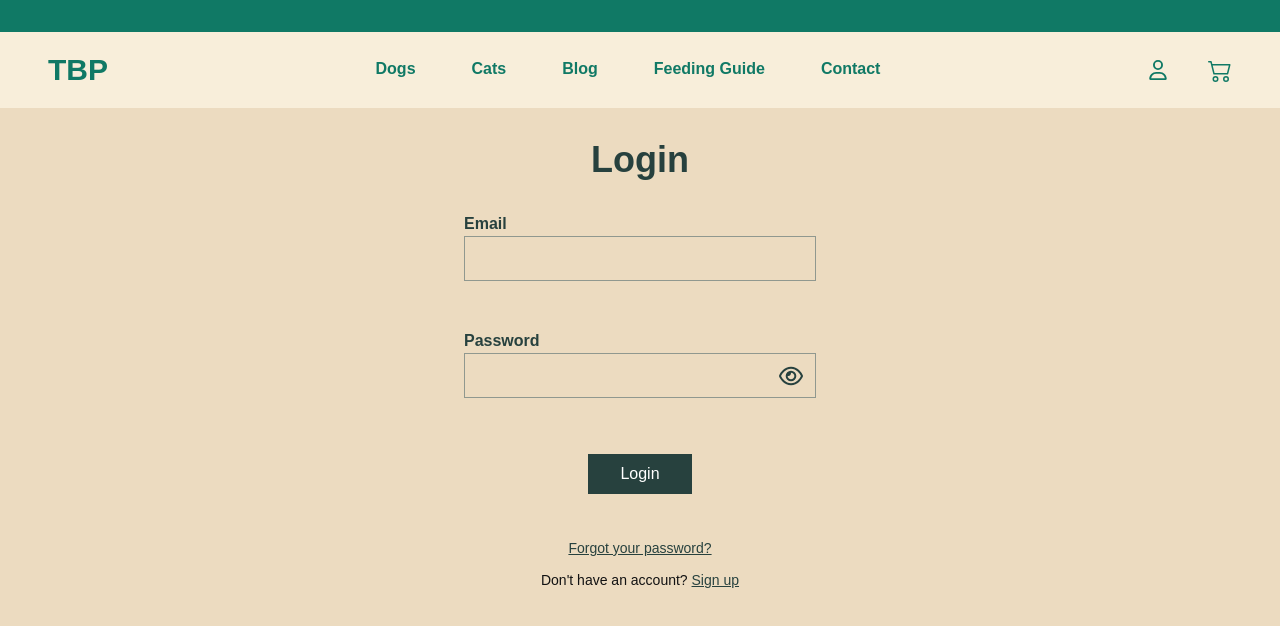
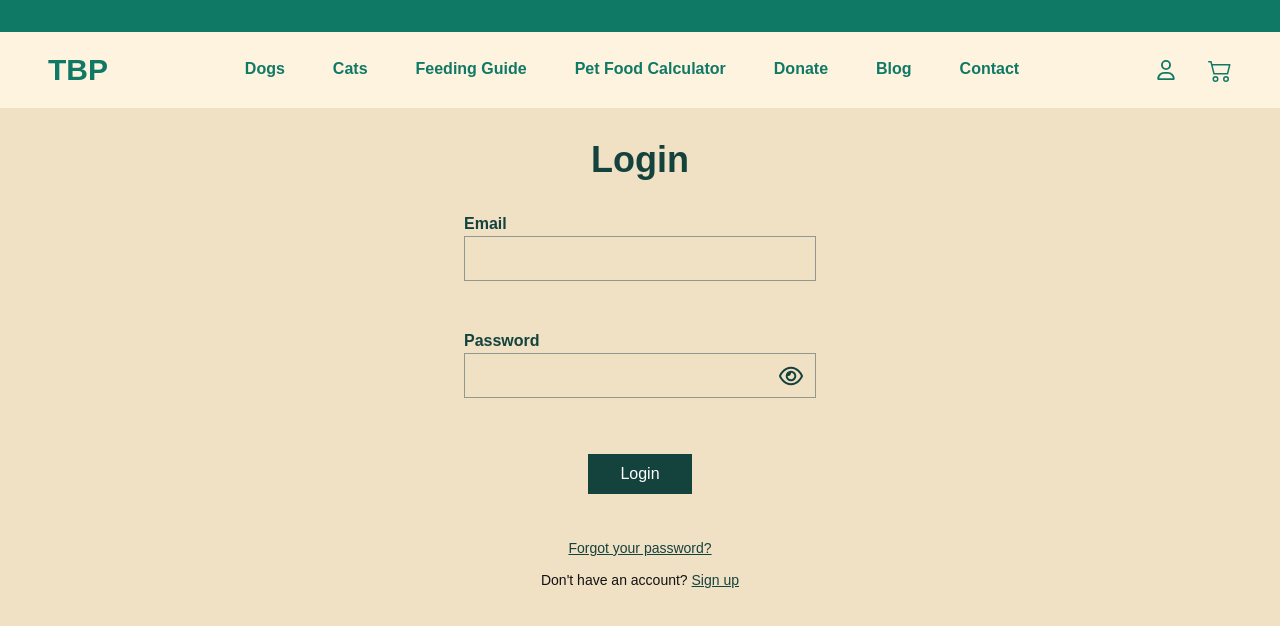
Before and after one commit to wickker/thebonpetfrontend, a React (Vite) app: page /account/login in a window 1280 px wide. Shown: the top 626 px of the page. Built offline with nearby package versions, Linux system fonts and the light colour scheme; what @shopify/storefront-api-client would draw is missing.

Commit message:
[master]: add account component

```diff
--- a/src/App.tsx
+++ b/src/App.tsx
@@ -7,6 +7,7 @@ import { useToastContext } from '@/contexts/useToastContext/context'
 import { ROUTES } from '@/utils/constants'
 import Home from '@/views/Home'
 import Login from '@/views/Login'
+import Account from './views/Account'
 import SignUp from './views/SignUp'
 import SubmitNewPassword from './views/SubmitNewPassword'
 
@@ -48,9 +49,11 @@ const App = () => {
             <Route path={ROUTES.BLOG} element={<></>} />
             <Route path={ROUTES.FEEDING_GUIDE} element={<></>} />
             <Route path={ROUTES.CONTACT} element={<></>} />
+            <Route path={ROUTES.PET_FOOD_CALCULATOR} element={<></>} />
+            <Route path={ROUTES.DONATE} element={<></>} />
 
             {/* Shopify route matches */}
-            <Route path={ROUTES.ACCOUNT} element={<></>} />
+            <Route path={ROUTES.ACCOUNT} element={<Account />} />
             <Route path={ROUTES.LOGIN} element={<Login />} />
             <Route
               path={ROUTES.SUBMIT_NEW_PASSWORD}
--- a/src/components/commons/NavigationBar/index.tsx
+++ b/src/components/commons/NavigationBar/index.tsx
@@ -14,12 +14,20 @@ const navigationItems = [
     route: ROUTES.CATS,
   },
   {
+    label: 'Feeding Guide',
+    route: ROUTES.FEEDING_GUIDE,
+  },
+  {
+    label: 'Pet Food Calculator',
+    route: ROUTES.PET_FOOD_CALCULATOR,
+  },
+  {
+    label: 'Donate',
+    route: ROUTES.DONATE,
+  },
+  {
     label: 'Blog',
     route: ROUTES.BLOG,
-  },
-  {
-    label: 'Feeding Guide',
-    route: ROUTES.FEEDING_GUIDE,
   },
   {
     label: 'Contact',
@@ -46,7 +54,7 @@ const NavigationBar = () => {
       <div className='sticky top-0 z-10 w-full'>
         <div className='bg-green h-8 w-full'></div>
 
-        <div className='bg-cream grid h-[76px] w-full grid-cols-[auto_1fr_auto] items-center gap-x-2 px-4 sm:px-12'>
+        <div className='bg-cream grid h-[76px] w-full grid-cols-[auto_1fr_auto] items-center gap-x-2 px-4 lg:px-12'>
           <button
             className='text-green text-3xl font-bold hover:cursor-pointer'
             onClick={() => navigate(ROUTES.HOME)}
@@ -54,7 +62,7 @@ const NavigationBar = () => {
             TBP
           </button>
 
-          <div className='mx-auto hidden items-center gap-x-14 sm:flex'>
+          <div className='mx-auto hidden items-center gap-x-8 lg:flex xl:gap-x-12'>
             {navigationItems.map((item) => {
               const isSelected = location.pathname === item.route
               return (
@@ -75,7 +83,7 @@ const NavigationBar = () => {
             })}
           </div>
 
-          <div className='hidden items-center gap-x-10 sm:flex'>
+          <div className='hidden items-center gap-x-8 lg:flex'>
             <button
               onClick={handleClickUserIcon}
               className='hover:cursor-pointer'
--- a/src/index.css
+++ b/src/index.css
@@ -27,9 +27,9 @@ body {
 }
 
 @theme {
-  --color-dark-green: #27413e;
+  --color-dark-green: #14423d;
   --color-green: #107965;
-  --color-cream: #f8eeda;
-  --color-beige: #ecdbc0;
+  --color-cream: #fef3df;
+  --color-beige: #f0e0c4;
   --color-dark-gray: #121212;
 }
--- a/src/utils/constants.ts
+++ b/src/utils/constants.ts
@@ -9,6 +9,8 @@ export const ROUTES = {
   CATS: '/cats',
   BLOG: '/blog',
   FEEDING_GUIDE: '/feeding-guide',
+  PET_FOOD_CALCULATOR: '/pet-food-calculator',
+  DONATE: '/donate',
   CONTACT: '/contact',
 
   // needs to match Shopify urls for smooth redirects
--- /dev/null
+++ b/src/views/Account.tsx
@@ -0,0 +1,22 @@
+import { FaRegUser } from 'react-icons/fa6'
+
+const Account = () => {
+  return (
+    <div className='mx-auto max-w-[100dvw] lg:max-w-6xl'>
+      <div className='flex w-[100dvw] flex-col px-4 lg:max-w-4xl'>
+        <h1 className='text-dark-green mt-8 text-4xl font-semibold'>Account</h1>
+
+        <div className='text-dark-green my-6 flex items-center gap-x-2'>
+          <FaRegUser className='h-4 w-4' />
+          <button className='underline'>Log out</button>
+        </div>
+
+        <h1 className='text-dark-green mt-8 text-4xl font-semibold'>
+          Order history
+        </h1>
+      </div>
+    </div>
+  )
+}
+
+export default Account
```
Also changed, not shown: 1 other file (tests, documents, lock files or other folders).
